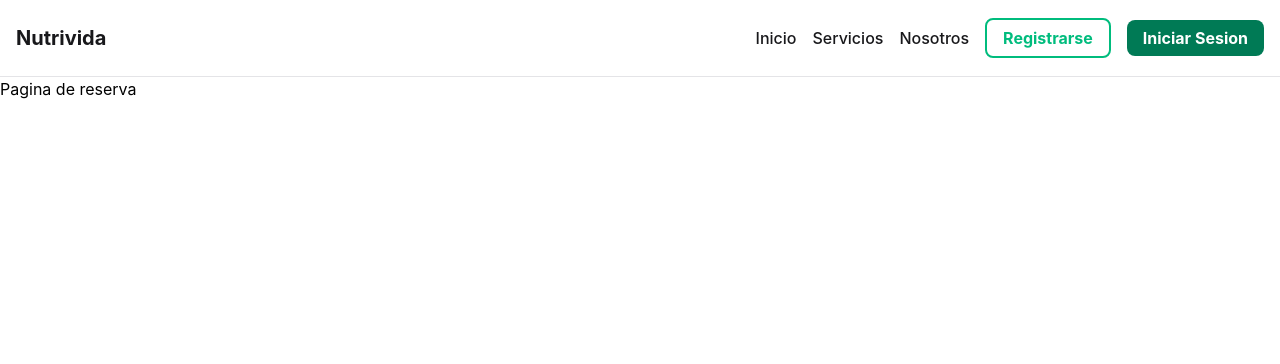
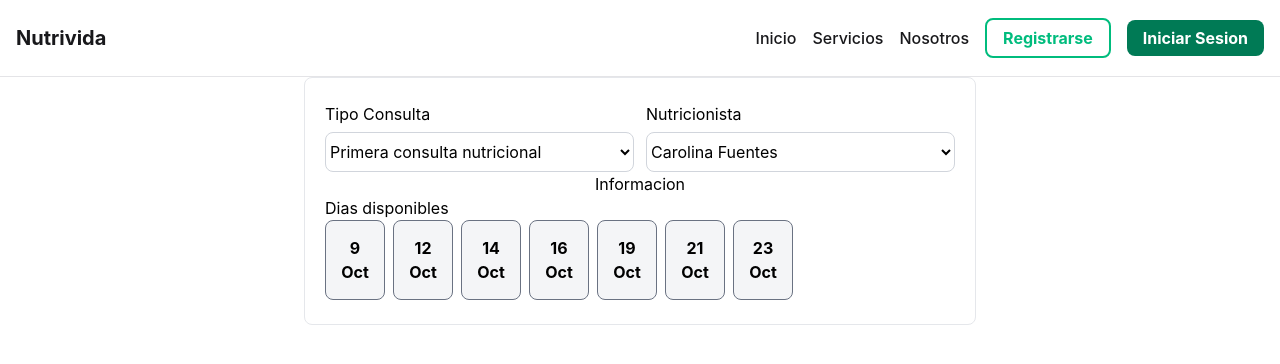
Before and after one commit to macayul-boop/Nutrivida, a React (Vite) app in the folder nutrivida/: page /reservar in a window 1280 px wide. Shown: the top 364 px of the page. Built offline with nearby package versions, Linux system fonts and the light colour scheme.

Commit message:
Se creo componente formulario y compoenente para mostrar los dias de atencion

```diff
--- a/nutrivida/src/App.jsx
+++ b/nutrivida/src/App.jsx
@@ -1,4 +1,4 @@
-import { BrowserRouter, Routes, Route, Router } from 'react-router-dom';
+import { BrowserRouter, Routes, Route } from 'react-router-dom';
 import Layout from './componente/Layout';
 import Inicio from './pages/cliente/InicioCliente';
 import Login from './pages/cliente/Login';
--- /dev/null
+++ b/nutrivida/src/componente/FormularioCrearReserva.jsx
@@ -0,0 +1,79 @@
+import { useState } from "react"
+import SelectorDia from "./SelectorDia"
+
+const nutricionistas = [
+    {id:2, nombre:"Carolina", apellidos:"Fuentes", horario:[{dia:"Lunes",horaInicio:"09:00",horaTermino:"17:00"},{dia:"Miercoles",horaInicio:"09:00",horaTermino:"17:00"},  { dia:"Viernes",horaInicio:"09:00",horaTermino:"17:00"}]},
+    {id:3, nombre:"Rodrigo", apellidos:"Sepulveda", horario:[{dia:"Martes",horaInicio:"09:00",horaTermino:"14:00"},{dia:"Jueves",horaInicio:"09:00",horaTermino:"14:00"},{dia:"Sabado",horaInicio:"09:00",horaTermino:"14:00"}]},
+    {id:4, nombre:"Daniela", apellidos:"Morales", horario:[{dia:"Lunes", horaInicio:"08:00", horaTermino:"13:00"},{dia:"Viernes",horaInicio:"08:00",horaTermino:"13:00"}]},
+    {id:5, nombre:"Rodrigo", apellidos:"Sepulveda", horario:[{dia:"Martes",horaInicio:"09:00",horaTermino:"14:00"},{dia:"Jueves",horaInicio:"09:00",horaTermino:"14:00"},{dia:"Sabado",horaInicio:"09:00",horaTermino:"14:00"}]},
+    {id:6, nombre:"Felipe", apellidos:"Araya", horario:[{dia:"Martes",horaInicio:"14:00",horaTermino:"19:00"},{dia:"Viernes",horaInicio:"14:00",horaTermino:"19:00"}]}
+]
+
+const tipoConsultas = [
+    {id:1, nombre:"Primera consulta nutricional", modalidad:"Presencial", precio:30000, duracion:30},
+    {id:2, nombre:"Control nutricional (seguiminento)", modalidad:"Presencial", precio:30000, duracion:30},
+    {id:3, nombre:"Control nutricional quincinal", modalidad:"Presencial", precio:30000, duracion:30},
+    {id:4, nombre:"Consulta de urgencia", modalidad:"Presencial", precio:30000, duracion:30},
+    {id:5, nombre:"Antropometria completa", modalidad:"Presencial", precio:30000, duracion:30},
+    {id:6, nombre:"Bioimpedanciometría", modalidad:"Presencial", precio:30000, duracion:30},
+    {id:7, nombre:"Encuesta de hábitos alimenticios", modalidad:"Presencial", precio:30000, duracion:30},
+    {id:8, nombre:"Análisis de exámenes de laboratorio.", modalidad:"Presencial", precio:30000, duracion:30}
+
+]
+
+
+function FormularioCrearReserva(){
+
+    const [nutricionistaId, setNutricionistaId] = useState(nutricionistas[0].id)
+    const [tipoConsultaId, setTipoConsultaId] = useState(tipoConsultas[0].id)
+    const [fechaReserva, setFechaReserva] = useState(null)
+
+    const nutricionistaSeleccionado = nutricionistas.find(
+        (n) => n.id === Number(nutricionistaId)
+    );
+
+    const handleNutricionistaChange = (e) => {
+        setNutricionistaId(Number(e.target.value));
+        setFechaReserva(null);
+    };
+
+    return(
+        <form className=" max-w-2xl mx-auto px-5 py-6 border border-gray-200 rounded-lg">
+            <section className="grid grid-cols-1 sm:grid-cols-2 gap-3">
+                <div className="flex flex-col gap-1.5">
+                    <label>Tipo Consulta</label>
+                    <select onChange={(e)=> setTipoConsultaId(e.target.value)} value={tipoConsultaId} name="tipoConsulta" className="py-2 py-2 border border-gray-300 rounded-lg">
+                        {tipoConsultas.map((value) => (
+                            <option key={value.id} value={value.id}>{value.nombre}</option>
+                        ))}
+                    </select>
+                </div>
+                <div className="flex flex-col gap-1.5">
+                    <label>Nutricionista</label>
+                    <select onChange={(e)=> handleNutricionistaChange(e)} value={nutricionistaId} name="nutricionista" className="py-2 py-2 border border-gray-300 rounded-lg">
+                        {nutricionistas.map((value)=>(
+                            <option key={value.id} value={value.id}>{value.nombre}  {value.apellidos}</option>
+                        ))}
+                    </select>
+                </div>
+            </section>
+            <section className="text-center">
+                    <p>Informacion</p>
+            </section>
+            <section>
+                <h4>Dias disponibles</h4>
+                <SelectorDia
+                    horario={nutricionistaSeleccionado?.horario}
+                    diaSeleccionado={fechaReserva}
+                    onSeleccionarDia={setFechaReserva}
+                />
+            </section>
+            {fechaReserva && (
+                <p>Fecha elegida: {fechaReserva.toLocaleDateString()}</p>
+            )}
+        </form>
+    )
+
+}
+
+export default FormularioCrearReserva
--- /dev/null
+++ b/nutrivida/src/componente/SelectorDia.jsx
@@ -0,0 +1,75 @@
+import { useMemo } from 'react';
+
+const MAPA_DIAS = {
+  domingo: 0,
+  lunes: 1,
+  martes: 2,
+  miercoles: 3,
+  miércoles: 3,
+  jueves: 4,
+  viernes: 5,
+  sabado: 6,
+  sábado: 6,
+};
+
+const MESES = ['Ene', 'Feb', 'Mar', 'Abr', 'May', 'Jun', 'Jul', 'Ago', 'Sep', 'Oct', 'Nov', 'Dic'];
+
+function SelectorDia({horario = [], diaSeleccionado, onSeleccionarDia}){
+
+    const diasDisponibles = useMemo(() => {
+
+    if (!horario || horario.length === 0) return [];
+
+    // Extraemos solo los nombres de los días y los convertimos a números (0 a 6)
+    const diasNumeros = horario.map((h) => MAPA_DIAS[h.dia.toLowerCase()]);
+
+    const fechas = [];
+    let fechaEvaluada = new Date();
+    fechaEvaluada.setDate(fechaEvaluada.getDate() + 1);
+
+    // Buscamos hasta juntar 7 fechas
+    while (fechas.length < 7) {
+      const numeroDiaSemana = fechaEvaluada.getDay();
+
+      if (diasNumeros.includes(numeroDiaSemana)) {
+        fechas.push({
+          numeroDia: fechaEvaluada.getDate(),
+          nombreMes: MESES[fechaEvaluada.getMonth()],
+          fechaCompleta: new Date(fechaEvaluada),
+        });
+      }
+
+      fechaEvaluada.setDate(fechaEvaluada.getDate() + 1);
+    }
+
+    console.log(fechas)
+    return fechas;
+  }, [horario]);
+
+
+  return(
+    <div className='flex gap-2 flex-wrap'>
+        {diasDisponibles.map((dia, index)=> {
+            const seleccionado = diaSeleccionado && diaSeleccionado.getTime() === dia.fechaCompleta.getTime();
+
+            return(
+                <button
+                    key={index}
+                    onClick={(e)=> {
+                        e.preventDefault()
+                        onSeleccionarDia(dia.fechaCompleta)
+                        console.log(dia.fechaCompleta)
+                    }}
+                    className={`flex flex-col items-center justify-center w-[60px] h-[80px] rounded-lg ${seleccionado ? 'border border-[#0d8a5f]' : 'border border-gray-500'} ${seleccionado ? 'bg-[#e8f5e9]' :'bg-[#f4f5f7]'} cursor-pointer font-bold`}
+                    >
+
+                    <span>{dia.numeroDia}</span>
+                    <span>{dia.nombreMes}</span>
+                </button>
+            )
+        })}
+    </div>
+  )
+}
+
+export default SelectorDia
--- a/nutrivida/src/pages/administracion/AdministracionEmpleado.jsx
+++ b/nutrivida/src/pages/administracion/AdministracionEmpleado.jsx
@@ -113,7 +113,7 @@ function AdministracionEmpleado(){
                     ]
                 },
                 {
-                    id:4,
+                    id:5,
                     rut:"123456789",
                     nombre:"Rodrigo",
                     apellidos:"Sepulveda",
@@ -141,7 +141,7 @@ function AdministracionEmpleado(){
                     ]
                 },
                 {
-                    id:5,
+                    id:6,
                     rut:"123456789",
                     nombre:"Felipe",
                     apellidos:"Araya",
--- a/nutrivida/src/pages/cliente/Login.jsx
+++ b/nutrivida/src/pages/cliente/Login.jsx
@@ -1,4 +1,4 @@
-import { Link, useNavigate } from "react-router-dom"
+import { Link} from "react-router-dom"
 
 import FormularioRegistroCliente from "../../componente/FormularioRegistroCliente"
 
--- a/nutrivida/src/pages/cliente/ReservarCliente.jsx
+++ b/nutrivida/src/pages/cliente/ReservarCliente.jsx
@@ -1,7 +1,9 @@
+import FormularioCrearReserva from "../../componente/FormularioCrearReserva"
+
 function ReservarCliente(){
 
     return(
-        <h1>Pagina de reserva</h1>
+        <FormularioCrearReserva/>
     )
 }
 
```
